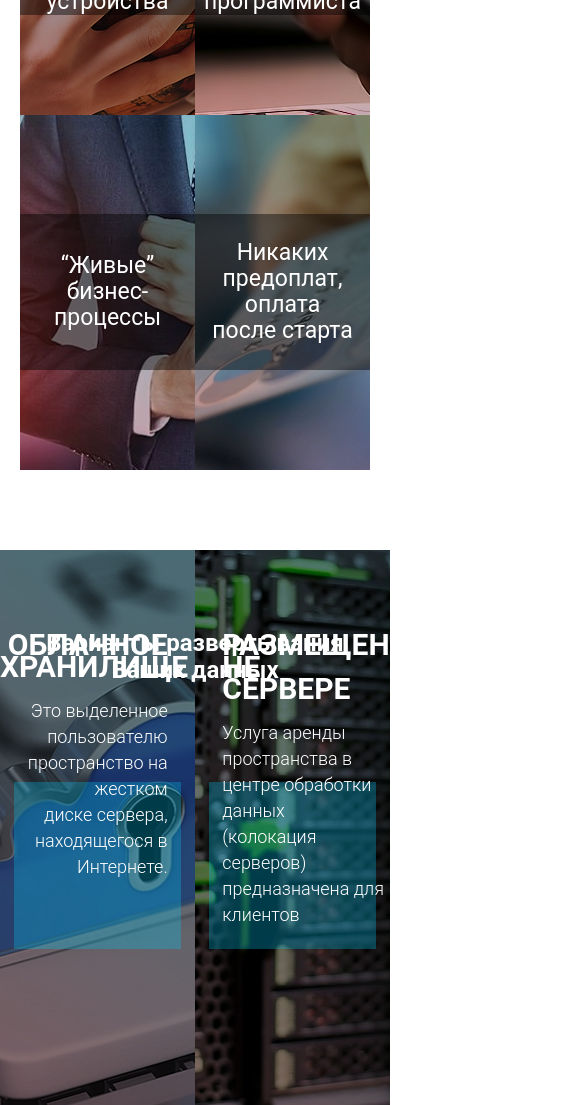
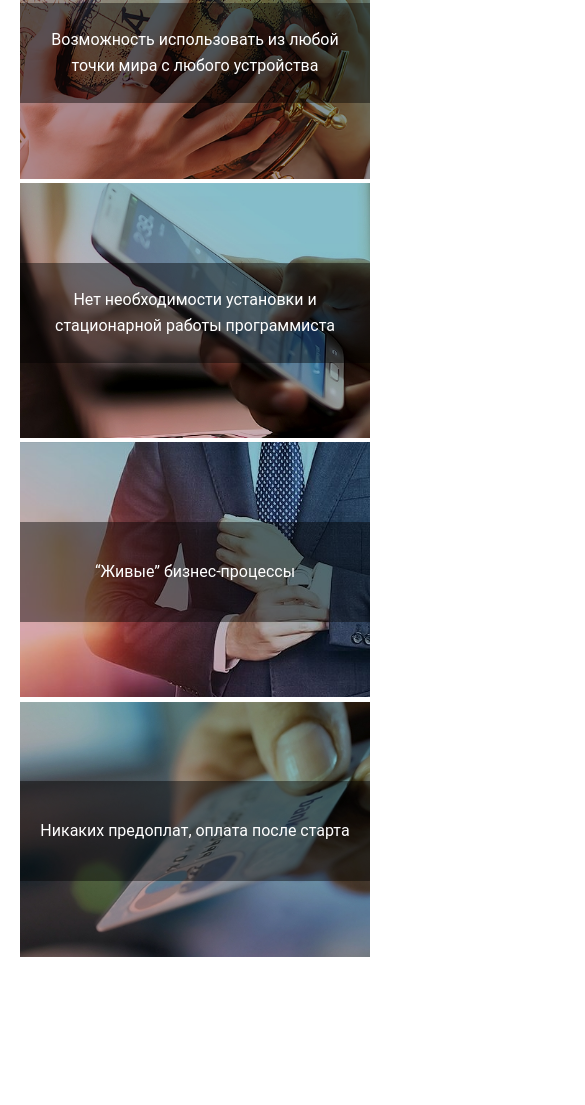
Before and after one commit to ZGennadiy/PrengiApp, a website: page src/index.html in a window 390 px wide. Shown: the part 3912-5017 px from the top of the page, 585 px wide, since content can reach past the window. Drawn offline with nearby package versions, Linux system fonts and the light colour scheme; files that its build step writes are made by us from their sources.

Commit message:
adopted for small screen

```diff
--- a/src/index.html
+++ b/src/index.html
@@ -195,50 +195,53 @@
 
         <section class="advantages">
             <div class="container">
-                <h3 class="heading3 heading3_black">Преимущества Prengi для<br>Вашей отрасли</h3>
+                <h3 class="heading3 heading3_black">Преимущества Prengi для Вашей отрасли</h3>
                 <div class="advantages__wrapper">
                     <div class="advantages__item">
                         <img src="img/benefits/opportunity1.jpg" alt="Внедрение и тесты" class="advantages__img">
-                        <div class="advantages__name">Возможность внедрения и<br>тестирования в реальном<br>времени</div>
+                        <div class="advantages__name"><div class="advantages__descr">Возможность внедрения и тестирования в реальном времени</div></div>
                     </div>
                     <div class="advantages__item">
                         <img src="img/benefits/rules2.jpg" alt="Разгроничение правил доступа" class="advantages__img">
-                        <div class="advantages__name">Система “Intellect”, учет уровня<br>доступов</div>
+                        <div class="advantages__name"><div class="advantages__descr">Система “Intellect”, учет уровня доступов</div></div>
                     </div>
                     <div class="advantages__item">
                         <img src="img/benefits/everywhere3.png" alt="Работает везде, где есть интернет" class="advantages__img">
-                        <div class="advantages__name">Возможность использовать из<br>любой точки мира с любого<br>устройства</div>
+                        <div class="advantages__name"><div class="advantages__descr">Возможность использовать из любой точки мира с любого устройства</div></div>
                     </div>
                     <div class="advantages__item">
                         <img src="img/benefits/withoutdevelopers.jpg" alt="Без штатных программистов" class="advantages__img">
-                        <div class="advantages__name">Нет необходимости установки<br>и стационарной работы<br>программиста</div>
+                        <div class="advantages__name"><div class="advantages__descr">Нет необходимости установки и стационарной работы программиста</div></div>
                     </div>
                     <div class="advantages__item">
                         <img src="img/benefits/bprocess5.jpg" alt="Бизнес-процессы" class="advantages__img">
-                        <div class="advantages__name">“Живые”<br>бизнес-процессы</div>
+                        <div class="advantages__name"><div class="advantages__descr">“Живые” бизнес-процессы</div></div>
                     </div>
                     <div class="advantages__item">
                         <img src="img/benefits/payafteruse.jpg" alt="Оплата по факту" class="advantages__img">
-                        <div class="advantages__name">Никаких предоплат, оплата<br>после старта</div>
+                        <div class="advantages__name"><div class="advantages__descr">Никаких предоплат, оплата после старта</div></div>
                     </div>
                 </div>
             </div>
         </section>
 
         <section class="set-selection">
-            <h3 class="heading3">Варианты развертывания<br>Ваших данных</h3>
+            <div class="container">
+                <h3 class="heading3 heading3_switch-color">Варианты развертывания<br>Ваших данных</h3>
+            </div>
                 <div class="set-selection__cloud">
                     <div class="set-selection__name">Облачное хранилище</div>
-                    <div class="set-selection__descr">Это выделенное пользователю пространство на жестком<br>диске сервера, находящегося в Интернете.</div>
+                    <div class="set-selection__descr">Это выделенное пользователю пространство на жестком диске сервера, находящегося в Интернете.</div>
                 </div>
                 <div class="set-selection__server">
                     <div class="set-selection__name">Размещение не сервере</div>
-                    <div class="set-selection__descr">Услуга аренды пространства в центре обработки данных<br>(колокация серверов) предназначена для клиентов</div>
+                    <div class="set-selection__descr">Услуга аренды пространства в центре обработки данных (колокация серверов) предназначена для клиентов</div>
 
             </div>
         </section>
 
         <section class="start">
+            <div class="container">
                 <div class="start__wrapper">
                     <div class="start__image-box">
                         <img src="icons/start.png" alt="Начни работу" class="start__img">
@@ -250,6 +253,7 @@
                     <h3 class="heading3 heading3_black heading3_mt">Приступить очень просто!<br>
                         Нужно получить доступ и начать работу!</h3>
                     <button class="button button_mt">связаться с нами</button>
+                </div>
             </div>
         </section>
 
--- a/src/sass/blocks/_advantages.scss
+++ b/src/sass/blocks/_advantages.scss
@@ -7,12 +7,21 @@
         display: flex;
         justify-content: center;
         flex-wrap: wrap;
+
+        @media (max-width: 800px) {
+            flex-direction: column;
+        }
     }
 
     &__item {
         position: relative;
         flex-basis: 50%;
         height: 355px;
+
+        @media (max-width: 500px) {
+            font-size: 16px;
+            height: 255px;
+        }
     }
 
     &__img {
@@ -40,5 +49,22 @@
         &:hover {
             background-color: $accent-color;
         }
+
+        @media (max-width: 900px) {
+            font-size: 20px;
+        }
+
+        @media (max-width: 500px) {
+            font-size: 16px;
+            height: 100px;
+        }
+    }
+
+    &__descr {
+        max-width: 70%;
+
+        @media (max-width: 500px) {
+            max-width: 90%;
+        }
     }
 }
--- a/src/sass/blocks/_footer.scss
+++ b/src/sass/blocks/_footer.scss
@@ -8,13 +8,31 @@
     font-weight: 300;
     line-height: 19px;
 
+    @media (max-width: 600px) {
+        padding-top: 30px;
+    }
+
     &__wrapper {
         display: flex;
         justify-content: flex-start;
+        @media (max-width: 850px) {
+            flex-wrap: wrap;
+            justify-content: space-between;
+        }
+        @media (max-width: 600px) {
+            flex-direction: column;
+            justify-content: flex-start;
+        }
     }
 
     &__company {
         flex-basis: 30%;
+
+        @media (max-width: 850px) {
+            margin-top: 40px;
+            order: 4;
+            flex-basis: 100%;
+        }
     }
 
     &__logo {
@@ -29,6 +47,13 @@
         list-style: none;
         margin-left: 90px;
 
+        @media (max-width: 950px) {
+            margin-left: 0;
+        }
+
+        @media (max-width: 600px) {
+            margin-top: 20px;
+        }
     }
 
     &__menu-title {
@@ -55,6 +80,7 @@
         display: flex;
         align-items: center;
         justify-content: center;
+        text-align: center;
         border-top: 1px solid $txt-light-color;
 
     }
--- a/src/sass/blocks/_heading.scss
+++ b/src/sass/blocks/_heading.scss
@@ -13,6 +13,13 @@
         color: $txt-dark-alt-color;
     }
 
+    &_switch-color {
+        @media (max-width: 950px) {
+            color: $txt-dark-alt-color;
+            margin-bottom: 10px;
+        }
+    }
+
     &_mt {
         margin-top: 74px;
     }
--- a/src/sass/blocks/_set-selection.scss
+++ b/src/sass/blocks/_set-selection.scss
@@ -3,6 +3,11 @@
     position: relative;
     min-height: 580px;
     color: $txt-light-color;
+
+    @media (max-width: 950px) {
+        display: flex;
+        flex-direction: column;
+    }
 
     &__cloud {
         padding-right: 7%;
@@ -14,6 +19,21 @@
         z-index: -2;
         background: url(../img/cloud.jpg) center center no-repeat;
         text-align: right;
+
+        @media (max-width: 1150px) {
+            padding-right: 3%;
+        }
+
+        @media (max-width: 950px) {
+            display: flex;
+            flex-direction: column;
+            align-items: center;
+            justify-content: center;
+            width: 100%;
+            min-height: 300px;
+            position: relative;
+        }
+
         &:after {
             content: "";
             position: absolute;
@@ -24,8 +44,22 @@
             background-color: $accent-color;
             opacity: 0.3;
             z-index: -1;
+
+            @media (max-width: 1150px) {
+                right: 3%;
+                top: 35%;
+            }
+
+            @media (max-width: 950px) {
+                top: 50%;
+                transform: translate(-50%, -50%);
+                left: 50%;
+            }
+
+            @media (max-width: 500px) {
+                display: none;
+            }
         }
-
     }
 
     &__server {
@@ -37,6 +71,21 @@
         top: 0;
         z-index: -2;
         background: url(../img/server.jpg) center center no-repeat;
+
+        @media (max-width: 1150px) {
+            padding-left: 3%;
+        }
+
+        @media (max-width: 950px) {
+            display: flex;
+            flex-direction: column;
+            align-items: center;
+            justify-content: center;
+            width: 100%;
+            min-height: 300px;
+            position: relative;
+        }
+
         &:after {
             content: "";
             top: 40%;
@@ -47,23 +96,54 @@
             background-color: $accent-color;
             opacity: 0.3;
             z-index: -1;
+
+            @media (max-width: 1150px) {
+                left: 3%;
+                top: 35%;
+            }
+
+            @media (max-width: 950px) {
+                top: 50%;
+                transform: translate(-50%, -50%);
+                left: 50%;
+            }
+
+            @media (max-width: 500px) {
+                display: none;
+            }
         }
     }
 
     &__name {
         position: relative;
+        max-width: 95%;
         margin-top: 50%;
+        margin-right: auto;
+        margin-left: auto;
         font-size: 30px;
         font-weight: 700;
-        line-height: 22px;
         text-transform: uppercase;
+
+        @media (max-width: 950px) {
+            width: 80%;
+            margin-top: 0;
+            text-align: center;
+        }
     }
 
     &__descr {
         margin-top: 20px;
+        margin-right: auto;
+        margin-left: auto;
+        max-width: 95%;
         font-size: 18px;
         font-weight: 300;
         line-height: 26px;
+
+        @media (max-width: 950px) {
+            width: 80%;
+            text-align: center;
+        }
     }
 
 }
--- a/src/sass/blocks/_start.scss
+++ b/src/sass/blocks/_start.scss
@@ -16,6 +16,11 @@
         position: relative;
         width: 302px;
         height: 302px;
+
+        @media (max-width: 400px) {
+            width: 280px;
+            height: 280px;
+        }
     }
 
     &__brd {
```
Also changed, not shown: dist/css/style.min.css, dist/index.html. Lines whose indentation alone changed are shown as unchanged.
